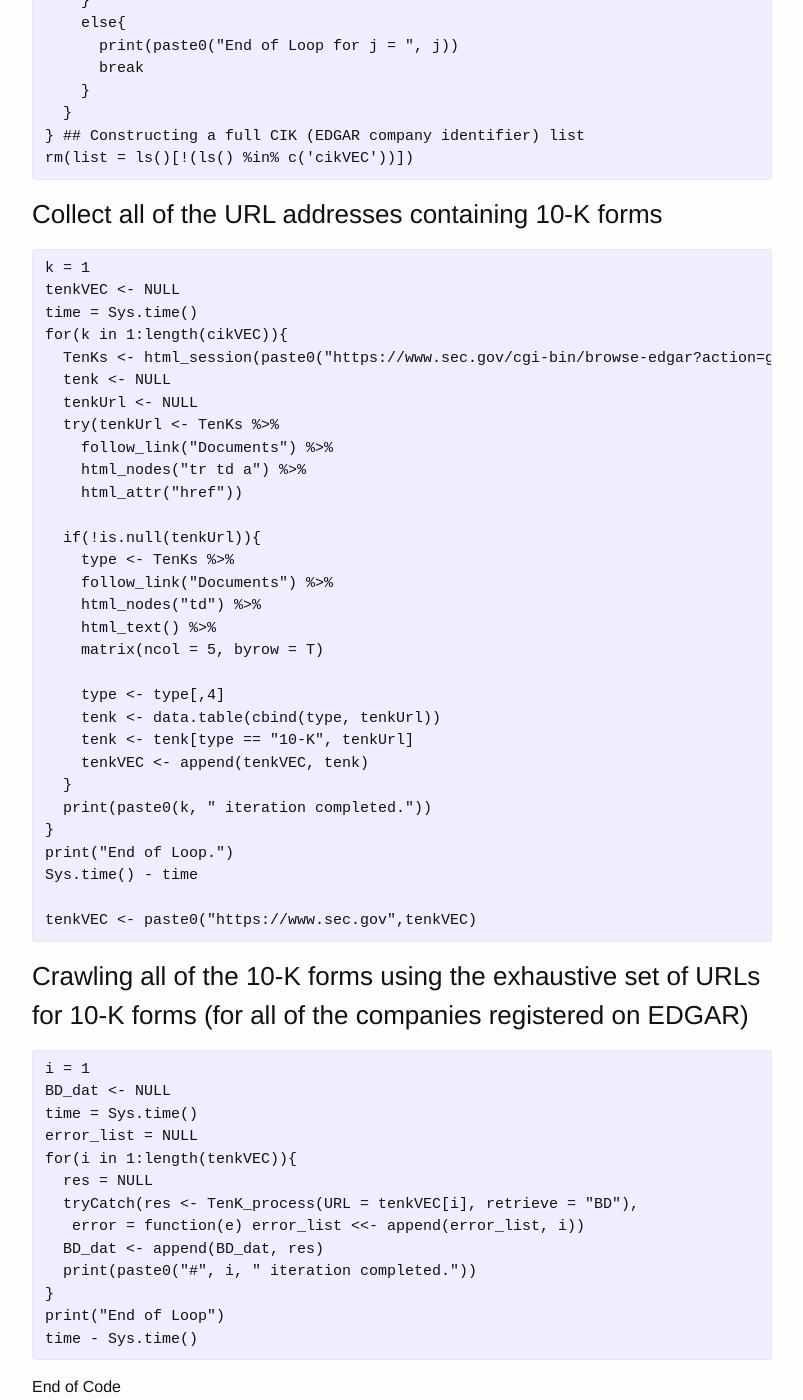
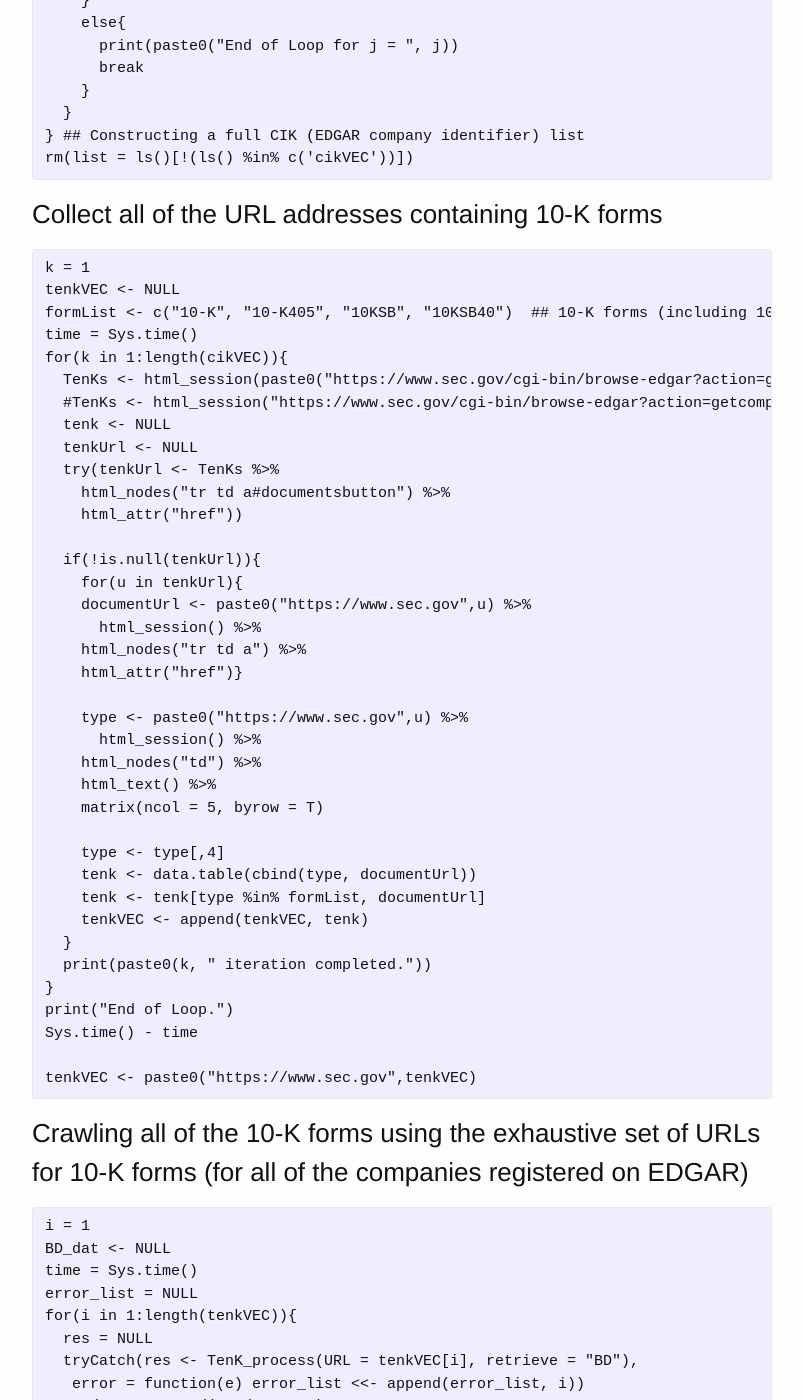
Before and after one commit to j1yoo/j1yoo.github.io, a Jekyll site: the page built from _posts/2017-06-06-Crawling-SEC-10k.md, in a window 1280 px wide and 1400 px high, scrolled down 1517 px. Shown: the whole window, without its empty margins (238-1041 px from the left). Built offline with Jekyll 4.4.1, drawn with Linux system fonts in a browser that asks for light colours.

Commit message:
Create 2017-06-06-Crawling-SEC-10k.md

````diff
--- a/_posts/2017-06-06-Crawling-SEC-10k.md
+++ b/_posts/2017-06-06-Crawling-SEC-10k.md
@@ -72,26 +72,33 @@ rm(list = ls()[!(ls() %in% c('cikVEC'))])
 ```{r}
 k = 1
 tenkVEC <- NULL
+formList <- c("10-K", "10-K405", "10KSB", "10KSB40")  ## 10-K forms (including 10-K405, 10KSB, and 10KSB40 forms)
 time = Sys.time()
 for(k in 1:length(cikVEC)){
   TenKs <- html_session(paste0("https://www.sec.gov/cgi-bin/browse-edgar?action=getcompany&CIK=", cikVEC[k],"&type=10-k&dateb=&owner=exclude&count=100"))
+  #TenKs <- html_session("https://www.sec.gov/cgi-bin/browse-edgar?action=getcompany&CIK=0001171008&type=10-k&dateb=&owner=exclude&count=100")
   tenk <- NULL
   tenkUrl <- NULL
   try(tenkUrl <- TenKs %>%
-    follow_link("Documents") %>%
-    html_nodes("tr td a") %>%
+    html_nodes("tr td a#documentsbutton") %>%
     html_attr("href"))
 
   if(!is.null(tenkUrl)){
-    type <- TenKs %>%
-    follow_link("Documents") %>%
+    for(u in tenkUrl){
+    documentUrl <- paste0("https://www.sec.gov",u) %>%
+      html_session() %>%
+    html_nodes("tr td a") %>%
+    html_attr("href")}
+
+    type <- paste0("https://www.sec.gov",u) %>%
+      html_session() %>%
     html_nodes("td") %>%
     html_text() %>%
     matrix(ncol = 5, byrow = T)
 
     type <- type[,4]
-    tenk <- data.table(cbind(type, tenkUrl))
-    tenk <- tenk[type == "10-K", tenkUrl]
+    tenk <- data.table(cbind(type, documentUrl))
+    tenk <- tenk[type %in% formList, documentUrl]
     tenkVEC <- append(tenkVEC, tenk)
   }
   print(paste0(k, " iteration completed."))
````
